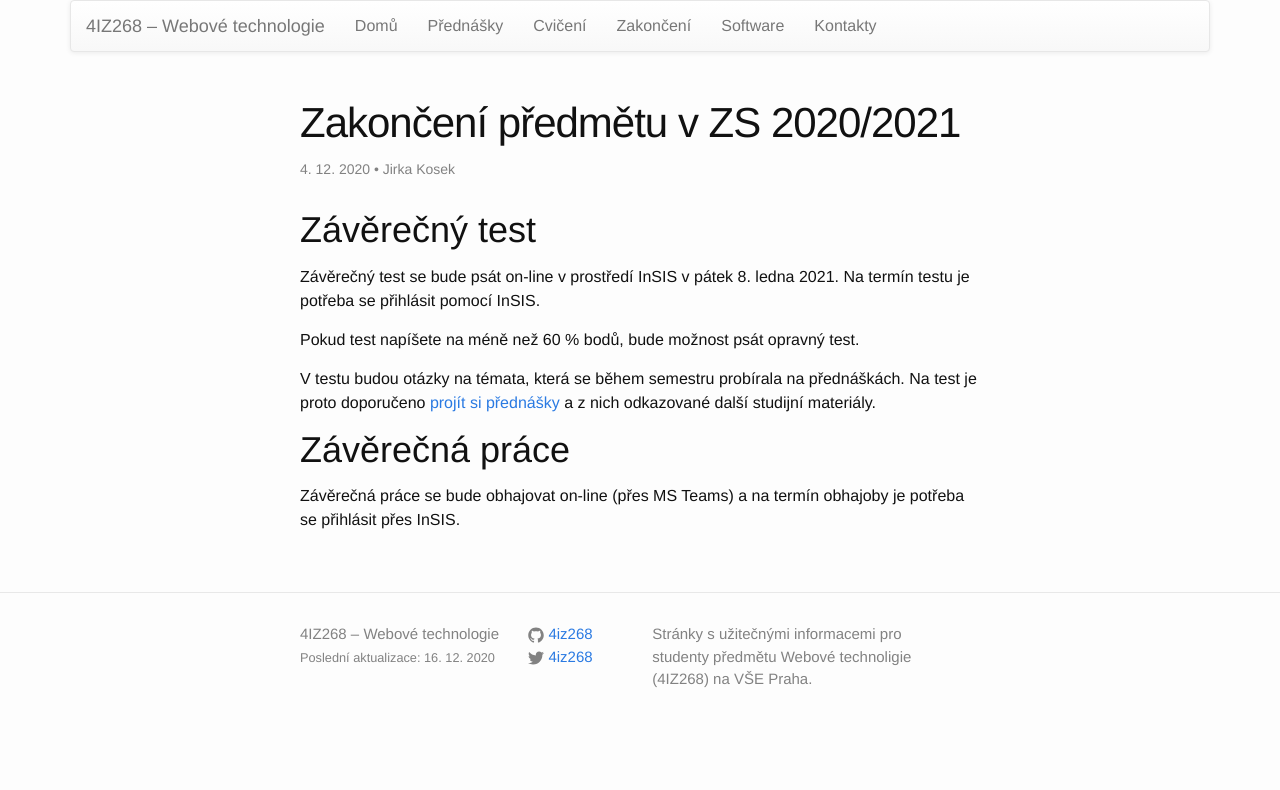
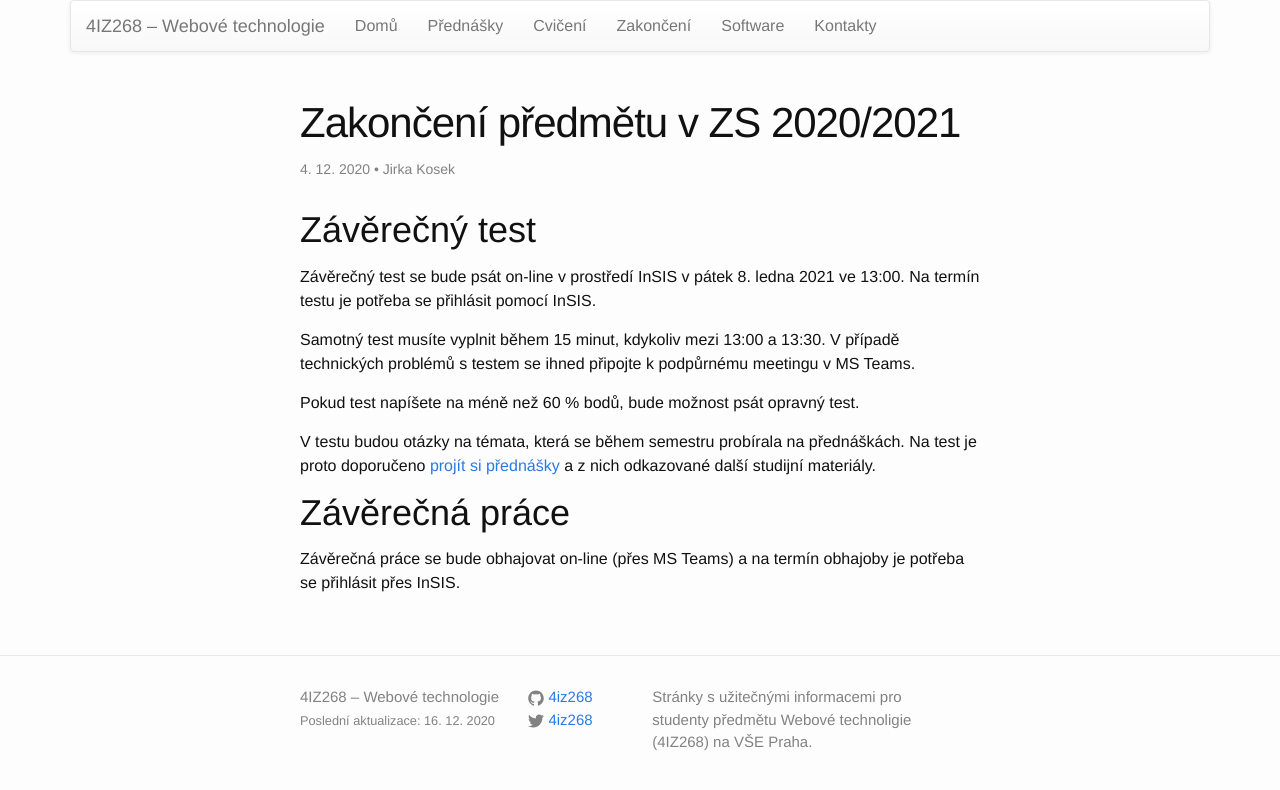
Before and after one commit to 4iz268/4iz268.github.io, a Jekyll site: the page built from _posts/2020-12-04-zakonceni-predmetu.md, in a window 1280 px wide. Shown: the top 790 px of the page. Built offline with Jekyll 4.4.1, drawn with Linux system fonts in a browser that asks for light colours; nearby versions of some CDN libraries.

Commit message:
Info about online test

```diff
--- a/_posts/2020-12-04-zakonceni-predmetu.md
+++ b/_posts/2020-12-04-zakonceni-predmetu.md
@@ -6,8 +6,12 @@ author: Jirka Kosek
 
 # Závěrečný test
 
-Závěrečný test se bude psát on-line v prostředí InSIS
-v pátek 8. ledna 2021. Na termín testu je potřeba se přihlásit pomocí InSIS.
+Závěrečný test se bude psát on-line v prostředí InSIS v pátek 8. ledna
+2021 ve 13:00. Na termín testu je potřeba se přihlásit pomocí InSIS.
+
+Samotný test musíte vyplnit během 15 minut, kdykoliv mezi 13:00 a
+13:30. V případě technických problémů s testem se ihned připojte
+k podpůrnému meetingu v MS Teams.
 
 Pokud test napíšete na méně než 60 % bodů, bude možnost psát opravný
 test.
```
